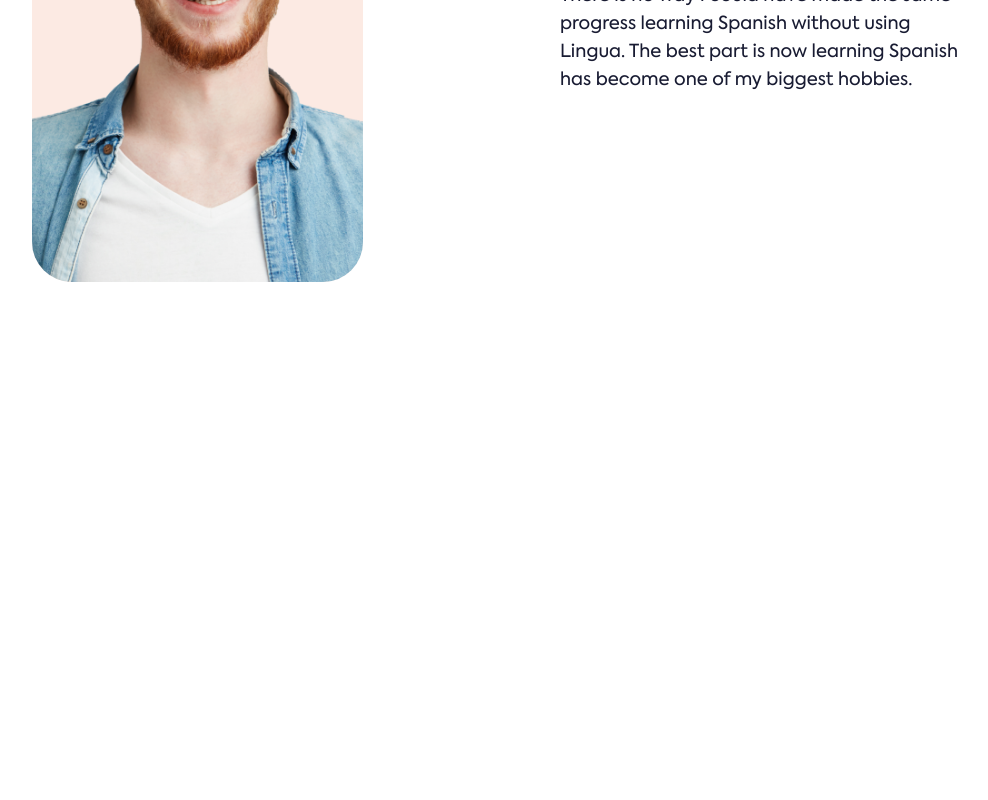
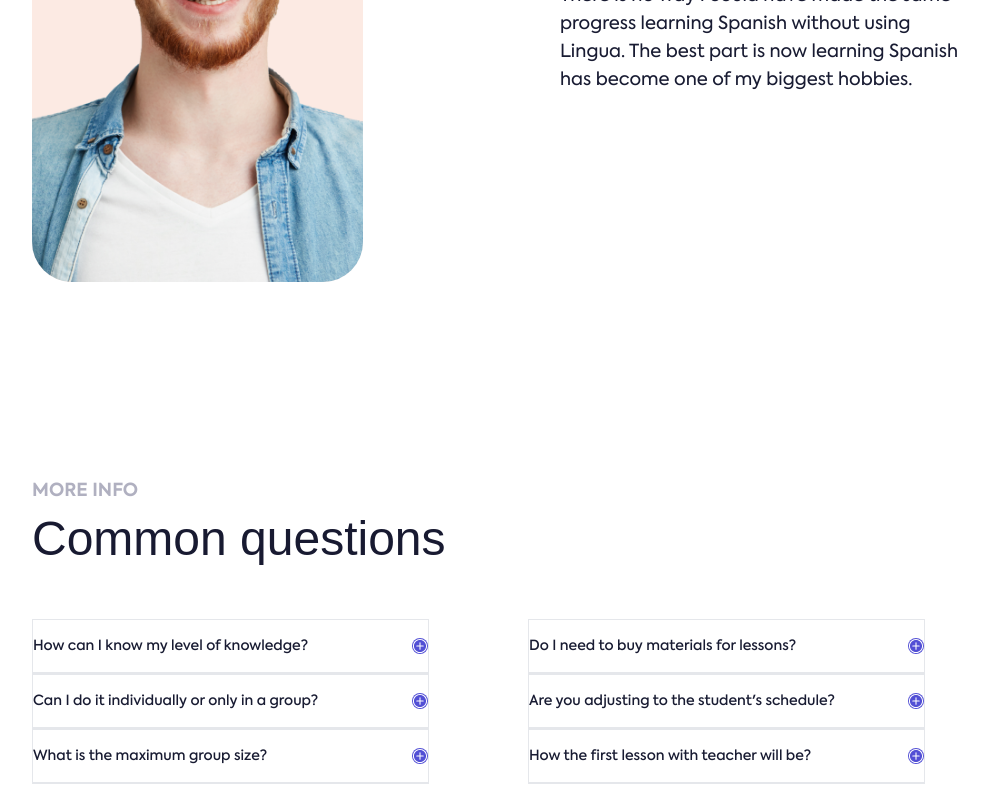
Before and after one commit to ebashirli/oneacademy, a Next.js app: page / in a window 1280 px wide. Shown: the part 2844-3644 px from the top of the page, without its empty margins (112-1100 px from the left). Before the commit the page ends 3526 px from the top, so only its background shows below. Built offline with nearby package versions, Linux system fonts and the light colour scheme; a web font is replaced by a local one.

Commit message:
add faq section initial

```diff
--- a/app/page.tsx
+++ b/app/page.tsx
@@ -2,6 +2,7 @@
 import Personnel from "@/components/personnel";
 import Values from "@/components/values";
 import Testimonial from "@/components/testimonial";
+import Questions from "@/components/questios";
 
 export default function Home() {
   return (
@@ -10,6 +11,7 @@
       <Values />
       <Personnel />
       <Testimonial />
+      <Questions />
     </main>
   );
 }
--- /dev/null
+++ b/components/questios.tsx
@@ -0,0 +1,48 @@
+import {
+  Accordion,
+  AccordionContent,
+  AccordionItem,
+  AccordionTrigger,
+} from "@/components/ui/accordion";
+
+const qas = [
+  { question: "How can I know my level of knowledge?" },
+  { question: "Do I need to buy materials for lessons?" },
+  { question: "Can I do it individually or only in a group?" },
+  { question: "Are you adjusting to the student's schedule?" },
+  { question: "What is the maximum group size?" },
+  {
+    question: "How the first lesson with teacher will be?",
+    answer:
+      "By the end of the trial lesson, you will be able to determine for yourself whether this kind of online lesson is right for you or not. In our experience, most students appreciate the benefits of online education and decide to study online.",
+  },
+];
+
+export default function Questions() {
+  return (
+    <section className="grid gap-12 px-16 xl:px-32 ">
+      <div className="grid xl:grid-cols-2 items-end ">
+        <div className="text-center xl:text-left">
+          <h3 className="text-[#b0b0c0] text-lg font-bold uppercase leading-[34.20px]">
+            more info
+          </h3>
+          <h4 className="text-[#181a31] text-5xl font-light leading-[62.40px]">
+            Common questions
+          </h4>
+        </div>
+      </div>
+      <ul className="grid xl:grid-cols-2 justify-between ">
+        {qas.map(({ question, answer }) => (
+          <li key={question} className="w-4/5 border">
+            <Accordion type="single" collapsible>
+              <AccordionItem value={question} key={question}>
+                <AccordionTrigger>{question}</AccordionTrigger>
+                <AccordionContent className="w-3/4">{answer}</AccordionContent>
+              </AccordionItem>
+            </Accordion>
+          </li>
+        ))}
+      </ul>
+    </section>
+  );
+}
--- a/components/testimonial.tsx
+++ b/components/testimonial.tsx
@@ -2,7 +2,7 @@
 
 export default function Testimonial() {
   return (
-    <section className="px-16 xl:px-32 mb-96 xl:h-[calc(100vh-64px)]  flex flex-col gap-16 ">
+    <section className="px-16 xl:px-32 xl:h-[calc(100vh-64px)]  flex flex-col gap-16 ">
       <div className="text-center xl:text-left">
         <h3 className="text-[#b0b0c0] text-lg font-bold uppercase leading-[34.20px]">
           top studiying
--- /dev/null
+++ b/components/ui/accordion.tsx
@@ -0,0 +1,62 @@
+"use client";
+
+import * as React from "react";
+import * as AccordionPrimitive from "@radix-ui/react-accordion";
+import {
+  ChevronDownIcon,
+  PlusCircledIcon,
+  MinusCircledIcon,
+} from "@radix-ui/react-icons";
+
+import { cn } from "@/lib/utils";
+
+const Accordion = AccordionPrimitive.Root;
+
+const AccordionItem = React.forwardRef<
+  React.ElementRef<typeof AccordionPrimitive.Item>,
+  React.ComponentPropsWithoutRef<typeof AccordionPrimitive.Item>
+>(({ className, ...props }, ref) => (
+  <AccordionPrimitive.Item
+    ref={ref}
+    className={cn("border-b", className)}
+    {...props}
+  />
+));
+AccordionItem.displayName = "AccordionItem";
+
+const AccordionTrigger = React.forwardRef<
+  React.ElementRef<typeof AccordionPrimitive.Trigger>,
+  React.ComponentPropsWithoutRef<typeof AccordionPrimitive.Trigger>
+>(({ className, children, ...props }, ref) => (
+  <AccordionPrimitive.Header className="flex">
+    <AccordionPrimitive.Trigger
+      ref={ref}
+      className={cn(
+        "flex flex-1 items-center justify-between py-4 text-sm font-medium transition-all hover:underline [&[data-state=open]>svg]:rotate-45",
+        className
+      )}
+      {...props}
+    >
+      {children}
+      {/* <ChevronDownIcon className="h-4 w-4 shrink-0 text-muted-foreground transition-transform duration-200" /> */}
+      <PlusCircledIcon className="bg-primary-200 rounded-full h-4 w-4 shrink-0 text-white transition-transform duration-200" />
+    </AccordionPrimitive.Trigger>
+  </AccordionPrimitive.Header>
+));
+AccordionTrigger.displayName = AccordionPrimitive.Trigger.displayName;
+
+const AccordionContent = React.forwardRef<
+  React.ElementRef<typeof AccordionPrimitive.Content>,
+  React.ComponentPropsWithoutRef<typeof AccordionPrimitive.Content>
+>(({ className, children, ...props }, ref) => (
+  <AccordionPrimitive.Content
+    ref={ref}
+    className="overflow-hidden text-sm data-[state=closed]:animate-accordion-up data-[state=open]:animate-accordion-down"
+    {...props}
+  >
+    <div className={cn("pb-4 pt-0", className)}>{children}</div>
+  </AccordionPrimitive.Content>
+));
+AccordionContent.displayName = AccordionPrimitive.Content.displayName;
+
+export { Accordion, AccordionItem, AccordionTrigger, AccordionContent };
--- a/package.json
+++ b/package.json
@@ -9,6 +9,7 @@
     "lint": "next lint"
   },
   "dependencies": {
+    "@radix-ui/react-accordion": "^1.2.0",
     "@radix-ui/react-dialog": "^1.1.1",
     "@radix-ui/react-icons": "^1.3.0",
     "@radix-ui/react-scroll-area": "^1.1.0",
--- a/tailwind.config.ts
+++ b/tailwind.config.ts
@@ -9,45 +9,69 @@
   ],
   theme: {
   	container: {
-      center: true,
-      padding: "15px",
+  		center: 'true',
+  		padding: '15px'
   	},
   	screens: {
-      sm: "640px",
-      md: "768px",
-      lg: "960px",
-      xl: "1200px",
+  		sm: '640px',
+  		md: '768px',
+  		lg: '960px',
+  		xl: '1200px'
   	},
   	fontFamily: {
-      primary: ["var(--font-axiforma)", "sans-serif"],
+  		primary: ["var(--font-axiforma)", "sans-serif"]
   	},
   	fontWeight: {
-      light: "200",
-      book: "300",
-      normal: "400",
-      medium: "500",
-      semibold: "600",
-      bold: "700",
-      extrabold: "800",
-      black: "900",
+  		light: '200',
+  		book: '300',
+  		normal: '400',
+  		medium: '500',
+  		semibold: '600',
+  		bold: '700',
+  		extrabold: '800',
+  		black: '900'
   	},
   	extend: {
   		colors: {
-        primary: { 200: "#524FD5" },
-        secondary: "#FFF5F1",
+  			primary: {
+  				'200': '#524FD5'
+  			},
+  			secondary: '#FFF5F1',
   			text: {
-          primary: "#181B32",
+  				primary: '#181B32'
   			},
   			background: {
-          dark: "#f8fafe",
-          white: "#ffffff",
+  				dark: '#f8fafe',
+  				white: '#ffffff'
   			},
   			accent: {
-          DEFAULT: "#00ff99",
-          hover: "#00e187",
+  				DEFAULT: '#00ff99',
+  				hover: '#00e187'
+  			}
   		},
+  		keyframes: {
+  			'accordion-down': {
+  				from: {
+  					height: '0'
   				},
+  				to: {
+  					height: 'var(--radix-accordion-content-height)'
+  				}
   			},
+  			'accordion-up': {
+  				from: {
+  					height: 'var(--radix-accordion-content-height)'
+  				},
+  				to: {
+  					height: '0'
+  				}
+  			}
+  		},
+  		animation: {
+  			'accordion-down': 'accordion-down 0.2s ease-out',
+  			'accordion-up': 'accordion-up 0.2s ease-out'
+  		}
+  	}
   },
   plugins: [require("tailwindcss-animate")],
 };
```
Also changed, not shown: 1 other file (tests, documents, lock files or other folders). Lines whose indentation alone changed are shown as unchanged.
